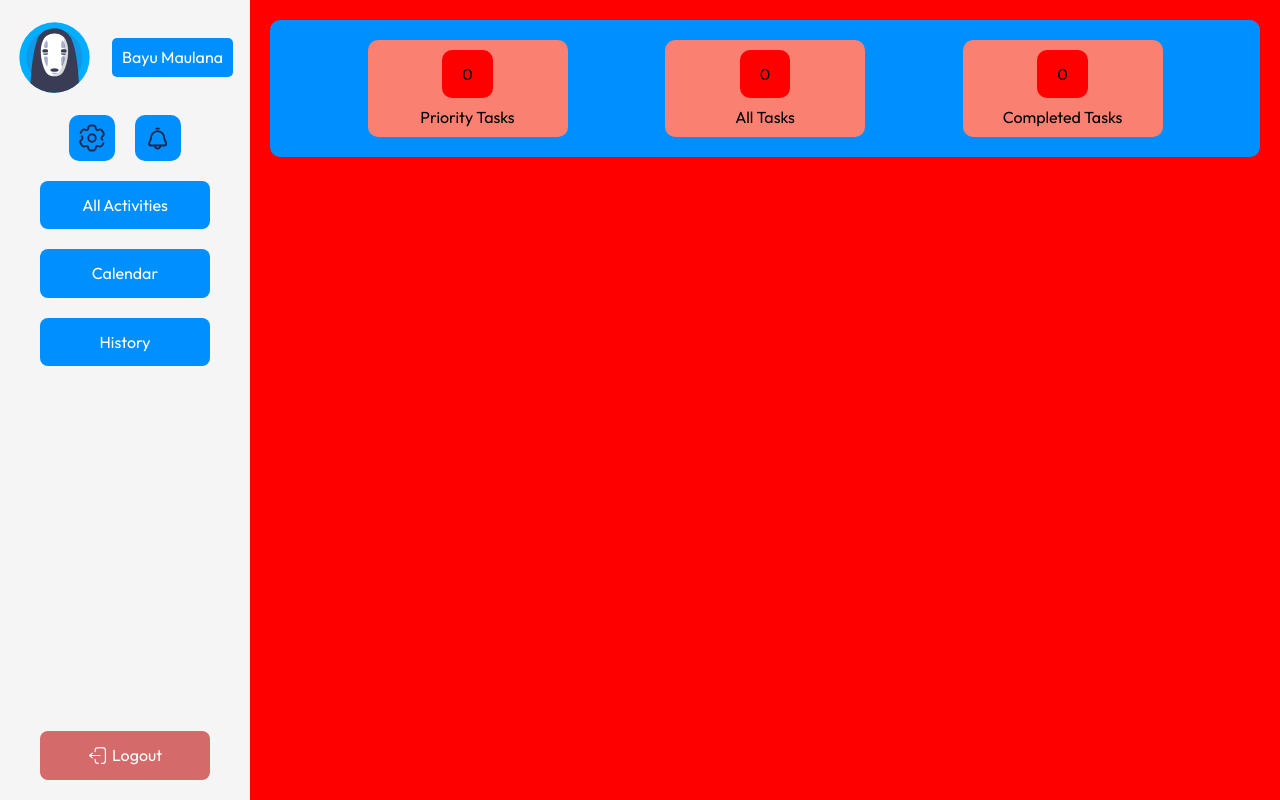
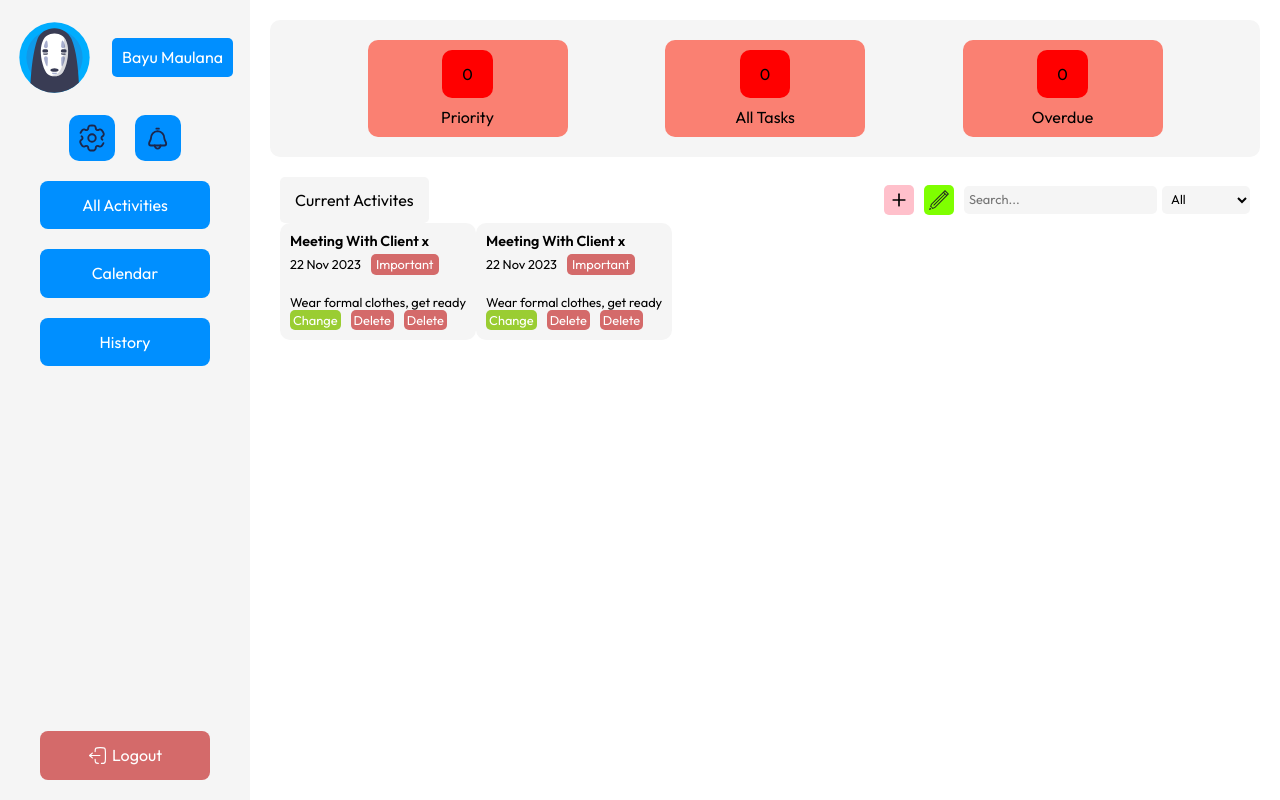
Before and after one commit to bayuzzs/Time-Management-Assistant, a PHP site: page /dashboard.html in a window 1280 px wide. Run offline with PHP 8.4, Linux system fonts and the light colour scheme.

Commit message:
presentasi sama pak gilang

```diff
--- a/assets/css/dashboard.css
+++ b/assets/css/dashboard.css
@@ -2,6 +2,8 @@
   --main-color: #008fff;
   --color-dark: #333333;
   --border-color: #1a2744;
+  --base-color: #f5f5f5;
+  --color-danger: #d46a6a;
 }
 body {
   font-family: 'Outfit', sans-serif;
@@ -14,7 +16,7 @@ body {
 
   width: 250px;
   height: 100%;
-  background-color: #f5f5f5;
+  background-color: var(--base-color);
   position: fixed;
   top: 0;
   left: -250px;
@@ -96,18 +98,19 @@ body {
   flex-direction: column;
   gap: 20px;
 }
-.sidebar__menu__list ul li {
+.sidebar__menu__list ul li a {
   display: inline-block;
   width: 100%;
   padding: 15px 0;
+  background-color: var(--main-color);
+  border-radius: 8px;
 
-  background-color: var(--main-color);
+  color: white;
   text-align: center;
-  border-radius: 8px;
+  text-decoration: none;
 }
-.sidebar__menu__list ul li a {
-  color: white;
-  text-decoration: none;
+.sidebar__menu__list ul li a:hover {
+  filter: brightness(0.9);
 }
 .sidebar__menu__logout a {
   display: flex;
@@ -117,10 +120,13 @@ body {
   min-width: 170px;
   border-radius: 8px;
   padding: 15px 0;
-  background-color: #d46a6a;
+  background-color: var(--color-danger);
 
   color: white;
   text-decoration: none;
+}
+.sidebar__menu__logout a:hover {
+  filter: brightness(0.9);
 }
 /* sidebar end */
 
@@ -134,10 +140,9 @@ main {
   justify-content: space-evenly;
   align-items: stretch;
 
-  margin-bottom: 20px;
   padding: 10px 0;
   border-radius: 10px;
-  background-color: #008fff;
+  background-color: var(--base-color);
 }
 .main__heading div {
   width: 100px;
@@ -145,12 +150,20 @@ main {
   text-align: center;
   font-size: 0.8rem;
   border-radius: 10px;
-  background-color: salmon;
 
   display: flex;
   flex-direction: column;
   align-items: center;
   gap: 5px;
+}
+.main__heading__priority {
+  background-color: salmon;
+}
+.main__heading__all {
+  background-color: salmon;
+}
+.main__heading__overdue {
+  background-color: salmon;
 }
 .main__heading__priority-count {
   width: min-content;
@@ -164,11 +177,116 @@ main {
   border-radius: 8px;
   background-color: red;
 }
-.main__heading__completed-count {
+.main__heading__overdue-count {
   width: min-content;
   padding: 10px 15px;
   border-radius: 8px;
   background-color: red;
+}
+.main__activity {
+  padding: 20px 10px;
+  /* background-color: salmon; */
+}
+.main__activity__heading {
+  display: flex;
+  justify-content: space-between;
+  align-items: center;
+}
+.main__activity__heading-text {
+  /* max-width: 50px; */
+  padding: 10px;
+  border-radius: 5px;
+
+  font-size: 0.8rem;
+  line-height: 1rem;
+  background-color: var(--base-color);
+}
+.main__activity__heading-action {
+  display: flex;
+  justify-content: right;
+  align-items: center;
+  gap: 10px;
+}
+.main__activity__heading-action button {
+  padding: 5px;
+  border-radius: 5px;
+}
+.main__activity__heading-action .add {
+  background-color: pink;
+}
+.main__activity__heading-action .edit {
+  background-color: chartreuse;
+}
+.main__activity__heading-action__find {
+  display: flex;
+  flex-direction: column;
+  gap: 5px;
+}
+.main__activity__heading-action .search {
+  background-color: var(--base-color);
+  max-width: 100px;
+  padding: 5px;
+  border-radius: 5px;
+  font-size: 0.8rem;
+}
+.main__activity__heading-action .filter {
+  background-color: var(--base-color);
+  max-width: 100px;
+  padding: 5px;
+  border-radius: 5px;
+  font-size: 0.8rem;
+}
+.main__activity__content {
+  display: flex;
+  flex-flow: row wrap;
+}
+.main__activity__content-item {
+  max-width: 50%;
+  display: flex;
+  flex-direction: column;
+  align-items: flex-start;
+  padding: 10px;
+  border-radius: 10px;
+
+  font-size: 0.8rem;
+  background-color: var(--base-color);
+}
+.main__activity__content-item__title {
+  font-size: 0.9rem;
+  font-weight: 600;
+  margin-bottom: 5px;
+}
+.main__activity__content-item__detail {
+  display: flex;
+  justify-content: space-between;
+  align-items: center;
+  gap: 10px;
+  margin-bottom: 20px;
+}
+.main__activity__content-item__detail-priority {
+  padding: 3px 5px;
+  border-radius: 5px;
+  color: white;
+  background-color: var(--color-danger);
+}
+.main__activity__content-item__action {
+  display: flex;
+  justify-content: space-between;
+  gap: 10px;
+}
+.main__activity__content-item__action-change {
+  text-decoration: none;
+  color: white;
+  background-color: yellowgreen;
+  padding: 3px;
+  border-radius: 5px;
+}
+.main__activity__content-item__action-delete {
+  text-decoration: none;
+  color: white;
+  background-color: var(--color-danger);
+  padding: 3px;
+  border-radius: 5px;
 }
 @media screen and (min-width: 1024px) {
   .main__heading {
@@ -189,12 +307,25 @@ main {
     padding: 15px 20px;
     border-radius: 10px;
   }
-  .main__heading__completed-count {
+  .main__heading__overdue-count {
     padding: 15px 20px;
     border-radius: 10px;
   }
+  .main__activity__heading-text {
+    font-size: 1rem;
+    padding: 15px;
+  }
+  .main__activity__heading-action__find {
+    flex-direction: row;
+  }
+  .main__activity__heading-action__find .search {
+    max-width: 200px;
+  }
 }
 /* Main end */
+
+/* This responsive to collapse hamburger menu and
+make the sidebar static again */
 @media screen and (min-width: 1024px) {
   .tma {
     display: flex;
@@ -208,6 +339,5 @@ main {
   }
   main {
     flex-grow: 1;
-    background-color: red;
   }
 }
--- a/dashboard.html
+++ b/dashboard.html
@@ -11,7 +11,7 @@
   <link rel="preconnect" href="https://fonts.gstatic.com" crossorigin>
   <link rel="preconnect" href="https://fonts.googleapis.com">
   <link rel="preconnect" href="https://fonts.gstatic.com" crossorigin>
-  <link href="https://fonts.googleapis.com/css2?family=Outfit:wght@200;400;500;700&display=swap" rel="stylesheet">
+  <link href="https://fonts.googleapis.com/css2?family=Outfit:wght@200;400;500;600;700&display=swap" rel="stylesheet">
 
   <link rel="stylesheet" href="assets/css/reset.css">
   <link rel="stylesheet" href="assets/css/dashboard.css">
@@ -64,17 +64,77 @@
       <div class="main__heading">
         <div class="main__heading__priority">
           <p class="main__heading__priority-count">0</p>
-          <p>Priority Tasks</p>
+          <p>Priority</p>
         </div>
         <div class="main__heading__all">
           <p class="main__heading__all-count">0</p>
           <p>All Tasks</p>
         </div>
-        <div class="main__heading__completed">
-          <p class="main__heading__completed-count">0</p>
-          <p>Completed Tasks</p>
+        <div class="main__heading__overdue">
+          <p class="main__heading__overdue-count">0</p>
+          <p>Overdue</p>
         </div>
       </div>
+      <div class="main__activity">
+        <div class="main__activity__heading">
+          <p class="main__activity__heading-text">Current Activites</p>
+          <div class="main__activity__heading-action">
+            <button class="add">
+              <img src="./assets/images/dashboard/add.svg">
+            </button>
+            <button class="edit">
+              <img src="./assets/images/dashboard/edit.svg">
+            </button>
+            <div class="main__activity__heading-action__find">
+              <input class="search" type="text" placeholder="Search...">
+              <select class="filter">
+                <option value="all">All</option>
+                <option value="important">Important</option>
+                <option value="overdue">overdue</option>
+              </select>
+            </div>
+          </div>
+        </div>
+        <div class="main__activity__content">
+          <!-- <div class="main__activity__content__empty">
+            <img src="./assets/images/dashboard/empty.svg">
+            <p>No activities yet</p>
+          </div> -->
+          <div class="main__activity__content-item">
+            <div class="main__activity__content-item__title">
+              <p>Meeting With Client x</p>
+            </div>
+            <div class="main__activity__content-item__detail">
+              <p class="main__activity__content-item__detail-date">22 Nov 2023</p>
+              <p class="main__activity__content-item__detail-priority">Important</p>
+            </div>
+            <div class="main__activity__content-item__description">
+              <p>Wear formal clothes, get ready</p>
+            </div>
+            <div class="main__activity__content-item__action">
+              <a href="#" class="main__activity__content-item__action-change">Change</a>
+              <a href="#" class="main__activity__content-item__action-delete">Delete</a>
+              <a href="#" class="main__activity__content-item__action-delete">Delete</a>
+            </div>
+          </div>
+          <div class="main__activity__content-item">
+            <div class="main__activity__content-item__title">
+              <p>Meeting With Client x</p>
+            </div>
+            <div class="main__activity__content-item__detail">
+              <p class="main__activity__content-item__detail-date">22 Nov 2023</p>
+              <p class="main__activity__content-item__detail-priority">Important</p>
+            </div>
+            <div class="main__activity__content-item__description">
+              <p>Wear formal clothes, get ready</p>
+            </div>
+            <div class="main__activity__content-item__action">
+              <a href="#" class="main__activity__content-item__action-change">Change</a>
+              <a href="#" class="main__activity__content-item__action-delete">Delete</a>
+              <a href="#" class="main__activity__content-item__action-delete">Delete</a>
+            </div>
+          </div>
+        </div>
     </main>
     <!-- Main end -->
   </div>
```
Also changed, not shown: tma.sql (added, +48 -0 lines), assets/images/dashboard/add.svg (added), assets/images/dashboard/edit.svg (added), assets/images/dashboard/search.svg (added).
